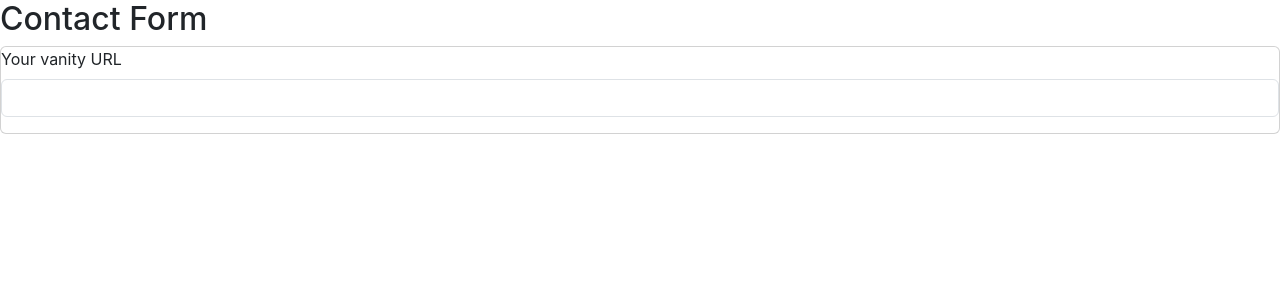
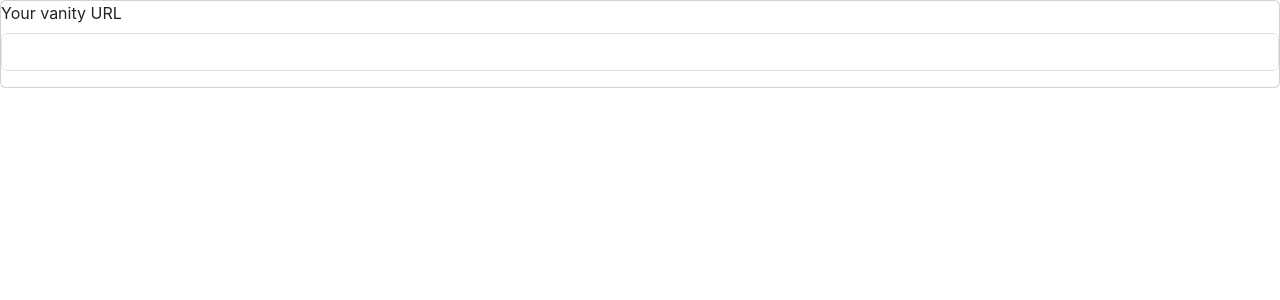
Before and after one commit to nishantcm/contact-form-main-fm, a React (Create React App) app: page / in a window 1280 px wide. Shown: the top 300 px of the page. Built offline with nearby package versions, Linux system fonts and the light colour scheme.

Commit message:
Update the file

```diff
--- a/src/App.jsx
+++ b/src/App.jsx
@@ -5,7 +5,6 @@ import ContactForm from './components/ContactForm.jsx';
 let App = () => {
   return (
     <>
-      <h2>Contact Form</h2>
       <ContactForm></ContactForm>
     </>
   );
```
